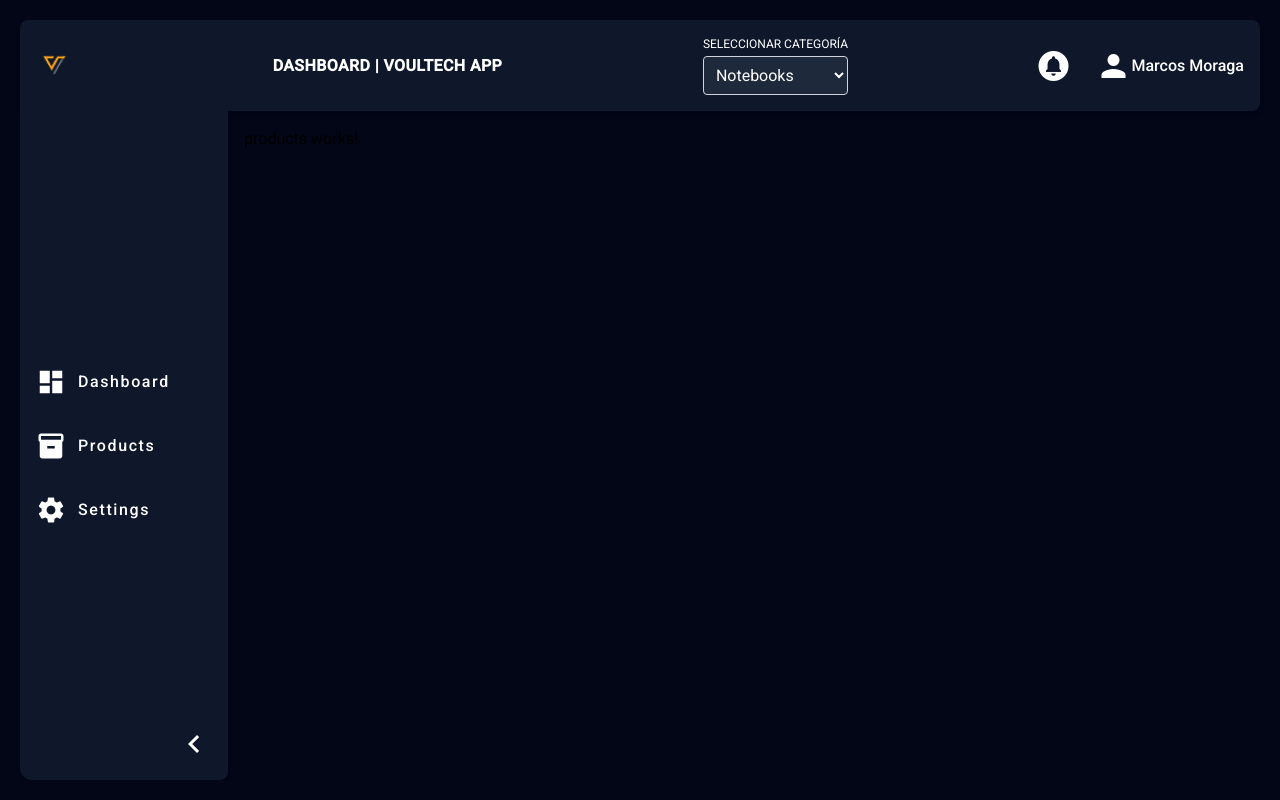
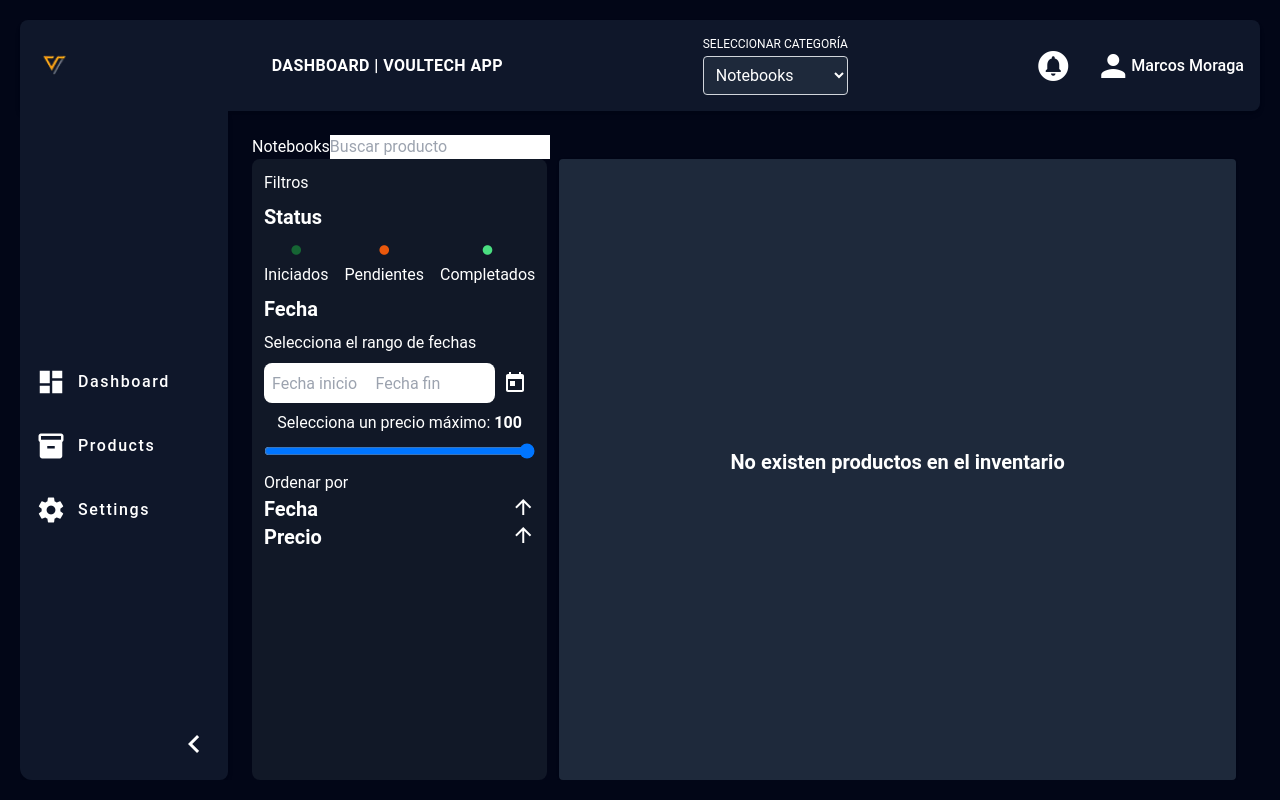
Before and after one commit to moragaMarcos/voultech-app, an Angular app: page /products in a window 1280 px wide. Built offline with nearby package versions, Linux system fonts and the light colour scheme.

Commit message:
se avanza en modulo productos UI

```diff
--- a/package.json
+++ b/package.json
@@ -10,6 +10,7 @@
   },
   "private": true,
   "dependencies": {
+    "@angular/animations": "^19.2.2",
     "@angular/cdk": "^19.2.3",
     "@angular/common": "^19.2.0",
     "@angular/compiler": "^19.2.0",
--- a/src/app/app.config.ts
+++ b/src/app/app.config.ts
@@ -2,7 +2,8 @@ import { ApplicationConfig, provideZoneChangeDetection } from '@angular/core';
 import { provideRouter } from '@angular/router';
 
 import { routes } from './app.routes';
+import { provideNativeDateAdapter } from '@angular/material/core';
 
 export const appConfig: ApplicationConfig = {
-  providers: [provideZoneChangeDetection({ eventCoalescing: true }), provideRouter(routes)]
+  providers: [provideZoneChangeDetection({ eventCoalescing: true }), provideRouter(routes),provideNativeDateAdapter()]
 };
--- a/src/app/components/dashboard/recent-products-list/recent-products-list.component.html
+++ b/src/app/components/dashboard/recent-products-list/recent-products-list.component.html
@@ -1,10 +1,10 @@
-<div *ngIf="products.length > 0" class="bg-slate-800 shadow rounded p-4 overflow-x-auto text-white h-64">
+<div *ngIf="products.length > 0" class="bg-slate-800 shadow rounded p-4 overflow-x-auto h-full text-white">
     <h3 class="text-xl font-semibold mb-4">Recent Products</h3>
     <ul *ngFor="let product of products" class="flex space-x-4 gap-2">
         <app-recent-products-card [producto]="product"></app-recent-products-card>
     </ul>
 </div>
 
-<div *ngIf="products.length === 0" class="bg-slate-800 shadow rounded p-4 flex justify-center items-center text-white h-64">
+<div *ngIf="products.length === 0" class="bg-slate-800 shadow rounded p-4 flex justify-center items-center text-white h-full">
     <h3 class="text-xl font-semibold mb-4 text-center">No existen productos en el inventario</h3>
 </div>
--- /dev/null
+++ b/src/app/components/products/data-handler/data-handler.component.html
@@ -0,0 +1,75 @@
+<div class="p-3 flex flex-col gap-3 bg-gray-900 rounded-lg h-full">
+  <div class="flex justify-around flex-col gap-2">
+    <h3 class="text-white">Filtros</h3>
+    <h3 class="text-xl text-white font-semibold ">Status</h3>
+      <div class="w-full text-white flex gap-4">
+        <div>
+          <div class="flex justify-center gap-1">
+            <button>
+              <span class="text-green-800 material-symbols-outlined">
+                  circle
+              </span>
+              <h3>Iniciados</h3>
+            </button>
+          </div>
+        </div>
+        <div>
+          <div class="flex justify-center gap-1">
+            <button>
+              <span class="text-orange-600 material-symbols-outlined">
+                  circle
+              </span>
+              <h3>Pendientes</h3>
+            </button>
+          </div>
+        </div>
+        <div>
+          <div class="flex justify-center gap-1">
+            <button>
+              <span class="text-green-400 material-symbols-outlined">
+                  circle
+              </span>
+              <h3>Completados</h3>
+            </button>
+          </div>
+        </div>
+      </div>
+      <h3 class="text-xl text-white font-semibold ">Fecha</h3>
+      <span class="text-white">Selecciona el rango de fechas</span>
+      <div class="w-full flex items-center text-white">
+        <mat-date-range-input class="bg-white text-black rounded-lg w-full p-2" [rangePicker]="picker">
+          <input class="w-full" matStartDate placeholder="Fecha inicio">
+          <input class="w-full" matEndDate placeholder="Fecha fin">
+        </mat-date-range-input>
+        <mat-datepicker-toggle matSuffix [for]="picker" class="row"></mat-datepicker-toggle>
+        <mat-date-range-picker class="bg-slate-600" #picker></mat-date-range-picker>
+      </div>
+      <div class="flex flex-col items-center">
+        <span class="text-white mb-2">
+          Selecciona un precio máximo: <strong>{{ maxPrice }}</strong>
+        </span>
+        <input
+          type="range"
+          min="0"
+          max="100"
+          [(ngModel)]="maxPrice"
+          class="w-full"
+        />
+      </div>
+  </div>
+  <div>
+    <h3 class="text-white">Ordenar por</h3>
+    <div class="flex w-full justify-between">
+        <h3 class="text-xl text-white font-semibold ">Fecha</h3>
+        <div class="text-white flex">
+          <span class="material-icons">arrow_upward</span>
+        </div>
+    </div>
+    <div class="flex w-full justify-between">
+        <h3 class="text-xl text-white font-semibold ">Precio</h3>
+        <div class="text-white">
+          <span class="material-icons">arrow_upward</span>
+        </div>
+    </div>
+  </div>
+</div>
--- /dev/null
+++ b/src/app/components/products/data-handler/data-handler.component.ts
@@ -0,0 +1,22 @@
+import { CommonModule } from '@angular/common';
+import { Component } from '@angular/core';
+import { FormsModule } from '@angular/forms';
+import { MatDatepickerModule } from '@angular/material/datepicker';
+
+
+
+@Component({
+  selector: 'app-data-handler',
+  imports: [MatDatepickerModule, CommonModule, FormsModule],
+  templateUrl: './data-handler.component.html',
+  styleUrl: './data-handler.component.scss'
+})
+export class DataHandlerComponent {
+  valorRange:number = 0
+  maxPrice: number = 100;
+  onChangeRangeBtn(target:any){
+    const rangeElement  = target as HTMLInputElement
+    console.log(rangeElement.value);
+
+  }
+}
--- a/src/app/components/products/product-list/product-list.component.html
+++ b/src/app/components/products/product-list/product-list.component.html
@@ -1 +1,4 @@
-<p>product-list works!</p>
+<div class="flex h-full w-full gap-3">
+    <app-data-handler class="w-[30%]"></app-data-handler>
+    <app-recent-products-list class="w-full"></app-recent-products-list>
+</div>
--- a/src/app/components/products/product-list/product-list.component.ts
+++ b/src/app/components/products/product-list/product-list.component.ts
@@ -1,8 +1,10 @@
 import { Component } from '@angular/core';
+import { DataHandlerComponent } from "../data-handler/data-handler.component";
+import { RecentProductsListComponent } from "../../dashboard/recent-products-list/recent-products-list.component";
 
 @Component({
   selector: 'app-product-list',
-  imports: [],
+  imports: [DataHandlerComponent, RecentProductsListComponent],
   templateUrl: './product-list.component.html',
   styleUrl: './product-list.component.scss'
 })
--- a/src/app/pages/products/products.component.html
+++ b/src/app/pages/products/products.component.html
@@ -1 +1,9 @@
-<p>products works!</p>
+<div class="p-2 w-full h-full">
+    <div class="flex">
+        <h2 class="text-white">Notebooks</h2>
+        <div>
+            <input type="text" placeholder="Buscar producto">
+        </div>
+    </div>
+    <app-product-list></app-product-list>
+</div>
--- a/src/app/pages/products/products.component.ts
+++ b/src/app/pages/products/products.component.ts
@@ -1,8 +1,9 @@
 import { Component } from '@angular/core';
+import { ProductListComponent } from "../../components/products/product-list/product-list.component";
 
 @Component({
   selector: 'app-products',
-  imports: [],
+  imports: [ProductListComponent],
   templateUrl: './products.component.html',
   styleUrl: './products.component.scss'
 })
--- a/src/index.html
+++ b/src/index.html
@@ -6,7 +6,6 @@
   <base href="/">
   <meta name="viewport" content="width=device-width, initial-scale=1">
   <link rel="icon" type="image/x-icon" href="favicon.ico">
-  <link href="https://fonts.googleapis.com/css2?family=Roboto:wght@300;400;500&display=swap" rel="stylesheet">
   <link href="https://fonts.googleapis.com/icon?family=Material+Icons" rel="stylesheet">
   <link rel="stylesheet" href="https://fonts.googleapis.com/css2?family=Material+Symbols+Outlined:opsz,wght,FILL,GRAD@20..48,100..700,0..1,-50..200&icon_names=circle" />
 </head>
--- a/src/styles.scss
+++ b/src/styles.scss
@@ -1,7 +1,6 @@
 
 // Custom Theming for Angular Material
 // For more information: https://material.angular.io/guide/theming
-@use '@angular/material' as mat;
 
 @tailwind base;
 @tailwind components;
@@ -22,3 +21,6 @@ body { margin: 0; font-family: Roboto, "Helvetica Neue", sans-serif; }
   scrollbar-width: 5px;
   scrollbar-width: thin;
 }
+.mat-calendar{
+  background-color: white;
+}
```
Also changed, not shown: src/app/components/products/data-handler/data-handler.component.scss (added), 2 other files (tests, documents, lock files or other folders).
